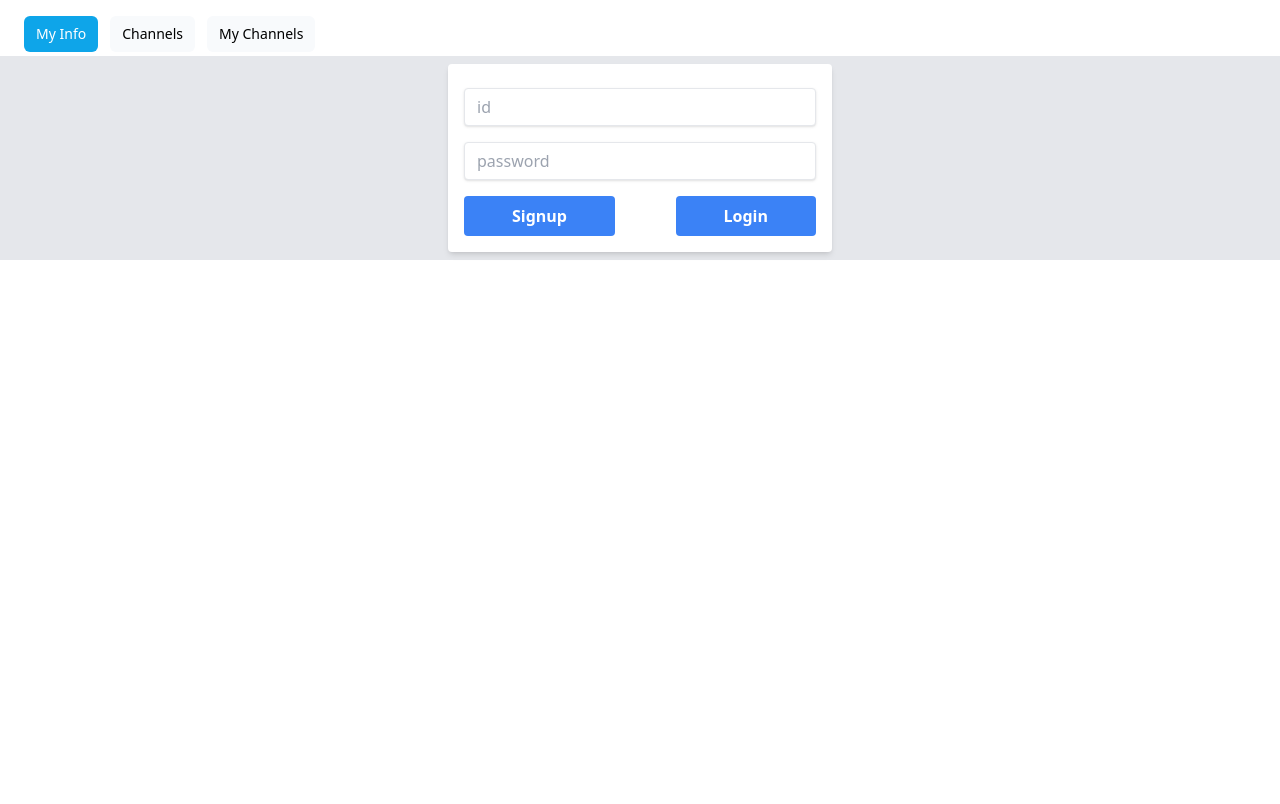
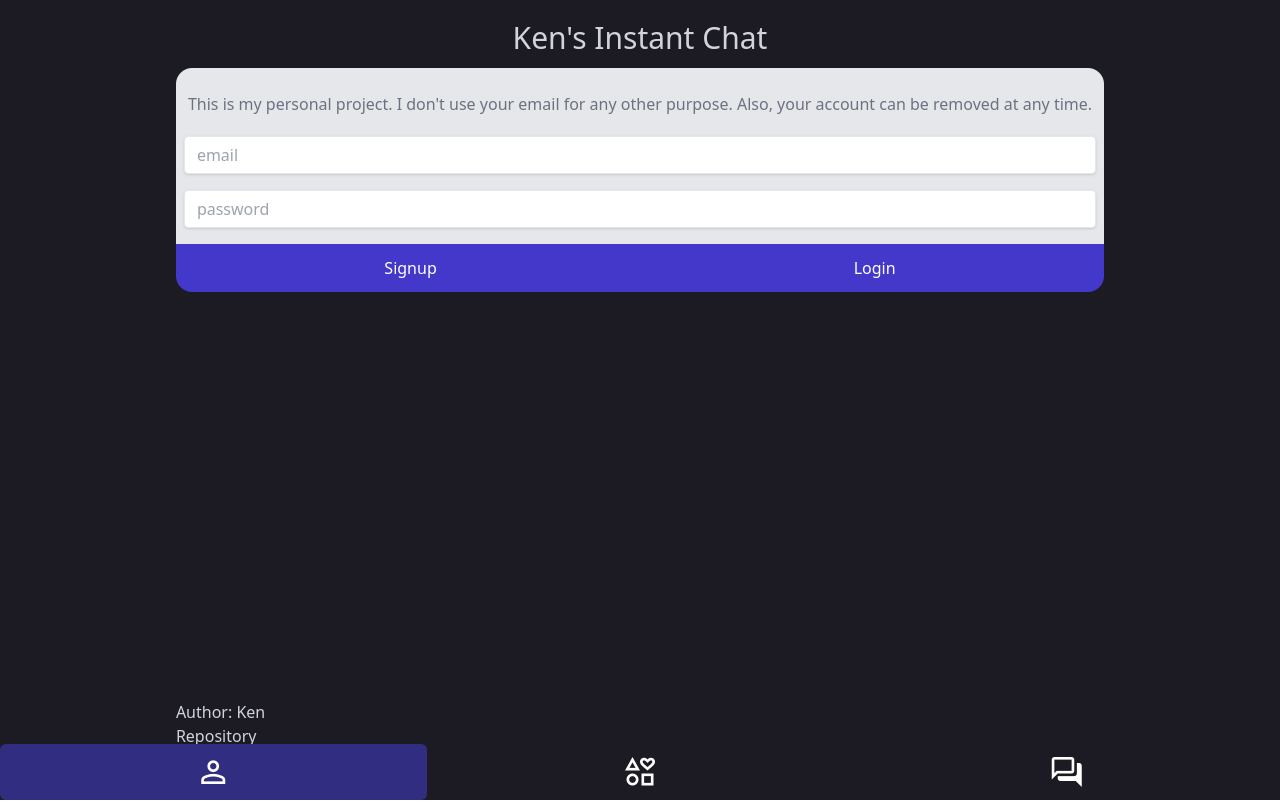
Before and after one commit to geeshow/react-chat-client, a React (Create React App) app: page / in a window 1280 px wide. Built offline with nearby package versions, Linux system fonts and the light colour scheme; no server answers.

Commit message:
feat: change main page

```diff
--- a/public/index.html
+++ b/public/index.html
@@ -9,6 +9,7 @@
       name="description"
       content="Web site created using create-react-app"
     />
+    <link rel="stylesheet" href="https://fonts.googleapis.com/css2?family=Material+Symbols+Outlined:opsz,wght,FILL,GRAD@24,400,0,0" />
     <link rel="apple-touch-icon" href="%PUBLIC_URL%/logo192.png" />
     <!--
       manifest.json provides metadata used when your web app is installed on a
--- a/src/components/TopMenu.tsx
+++ b/src/components/TopMenu.tsx
@@ -13,22 +13,31 @@
     }
 
     return (
-        <nav className="py-4 px-6 text-sm font-medium">
-            <ul className="flex space-x-3">
-                <li>
-                    <button className={`block px-3 py-2 rounded-md ${currentPath === "/" ? 'bg-sky-500 text-white' : 'bg-slate-50'}`}
-                            onClick={movePage('/')}
-                    >My Info</button>
+        <nav className="w-full border-gray-400">
+            <ul className="flex w-full border-gray-400">
+                <li className={`material-symbols-outlined
+                        grow text-center text-white text-4xl block px-3 py-2 rounded-md ${currentPath === "/" ? 'bg-indigo-900' : 'bg-[#1C1B24]'}
+                        cursor-pointer rounded
+                        `}
+                    onClick={movePage('/')}
+                >
+                    <div className={'hover:rounded hover:bg-white/[0.04]'}>person</div>
                 </li>
-                <li>
-                    <button className={`block px-3 py-2 rounded-md ${currentPath.includes("/channels") ? 'bg-sky-500 text-white' : 'bg-slate-50'}`}
-                            onClick={movePage('/channels')}
-                    >Channels</button>
+                <li className={`material-symbols-outlined
+                        grow text-center text-white text-4xl block px-3 py-2 rounded-md ${currentPath.includes("/channels") ? 'bg-indigo-900' : 'bg-[#1C1B24]'}
+                        cursor-pointer rounded
+                        `}
+                    onClick={movePage('/channels')}
+                >
+                    <div className={'hover:rounded hover:bg-white/[0.04]'}>interests</div>
                 </li>
-                <li>
-                    <button className={`block px-3 py-2 rounded-md ${currentPath.includes("/my-channels") ? 'bg-sky-500 text-white' : 'bg-slate-50'}`}
-                            onClick={movePage('/my-channels')}
-                    >My Channels</button>
+                <li className={`material-symbols-outlined
+                        grow text-center text-white text-4xl block px-3 py-2 rounded-md ${currentPath.includes("/my-channels") ? 'bg-indigo-900' : 'bg-[#1C1B24]'}
+                        cursor-pointer rounded
+                        `}
+                    onClick={movePage('/my-channels')}
+                >
+                    <div className={'hover:rounded hover:bg-white/[0.04]'}>forum</div>
                 </li>
             </ul>
         </nav>
--- a/src/index.css
+++ b/src/index.css
@@ -8,7 +8,7 @@
   @apply bg-blue-500 hover:bg-blue-700 text-white font-bold py-2 rounded;
 }
 .common-page {
-    @apply bg-gray-200 p-2 mb-4 flex flex-col justify-center items-center min-h-fit;
+    @apply p-2 mb-4 flex flex-col justify-center items-center min-h-fit;
 }
 .common-section {
     @apply bg-white shadow-md rounded p-4 max-w-sm;
--- a/src/layouts/DefaultLayout.tsx
+++ b/src/layouts/DefaultLayout.tsx
@@ -16,12 +16,12 @@
     }, [isLogin, location.pathname, navigate]);
 
     return (
-        <div className='app h-screen'>
-            <div className='app-top h-14'>
+        <div className='flex flex-col justify-between h-screen bg-[#1C1B24]'>
+            <div className='h-full'>
+                {parent.children}
+            </div>
+            <div>
                 <TopMenu currentPath={location.pathname} />
-            </div>
-            <div className='app-content h-5/6'>
-                {parent.children}
             </div>
         </div>
     );
--- a/src/pages/MyInfo/SignupForm.tsx
+++ b/src/pages/MyInfo/SignupForm.tsx
@@ -16,16 +16,21 @@
     }
 
     return (
-        <section className={'common-section'}>
-            <input className={'common-input my-2'} type="text" placeholder="id" onChange={(event) => {
-                setId(event.target.value);
-            }} />
-            <input className={'common-input my-2'} type="password" placeholder="password"  onChange={(event) => {
-                setPassword(event.target.value);
-            }} />
-            <div className={'flex justify-between mt-2'}>
-                <button className={'common-btn px-12'} type="submit" onClick={requestSignupUser}>Signup</button>
-                <button className={'common-btn px-12'} type="submit" onClick={requestLoginUser}>Login</button>
+        <section className={'rounded-t-2xl rounded-b-3xl bg-gray-200 pt-3'}>
+            <div className={'mt-3 text-gray-500 px-3'}>
+                This is my personal project. I don't use your email for any other purpose. Also, your account can be removed at any time.
+            </div>
+            <div className={'mt-3 px-2'}>
+                <input className={'common-input my-2'} type="text" placeholder="email" onChange={(event) => {
+                    setId(event.target.value);
+                }} />
+                <input className={'common-input my-2'} type="password" placeholder="password"  onChange={(event) => {
+                    setPassword(event.target.value);
+                }} />
+            </div>
+            <div className={'flex justify-between mt-2 text-white text-center'}>
+                <div className={'grow bg-indigo-700 hover:bg-indigo-600 cursor-pointer p-3 rounded-bl-2xl'} onClick={requestSignupUser}>Signup</div>
+                <div className={'grow bg-indigo-700 hover:bg-indigo-600 cursor-pointer p-3 rounded-br-2xl'} onClick={requestLoginUser}>Login</div>
             </div>
         </section>
     );
--- a/src/pages/MyInfo/index.tsx
+++ b/src/pages/MyInfo/index.tsx
@@ -8,13 +8,22 @@
     const isLogin = useRecoilValue(isLoginState);
 
     return (
-        <div className={'common-page'}>
+        <div className={'common-page h-full'}>
+            <h1 className={'text-gray-300 text-3xl my-3'}>Ken's Instant Chat</h1>
+            <div className={'flex flex-col justify-between h-full'}>
                 {!isLogin &&
                     <SignupForm />
                 }
                 {isLogin &&
                     <MyInfoForm />
                 }
+                <ul className={'text-gray-300 text-left w-full mt-3'}>
+                    <li>Author: Ken</li>
+                    <li>Repository</li>
+                    <li>- <a href={'https://github.com/geeshow/react-chat-client'} target='_blank' className={'underline'}>https://github.com/geeshow/react-chat-client</a></li>
+                    <li>- <a href={'https://github.com/geeshow/node-chat-server'} target='_blank' className={'underline'}>https://github.com/geeshow/node-chat-server</a></li>
+                </ul>
+            </div>
         </div>
     );
 };
```
Lines whose indentation alone changed are shown as unchanged.
